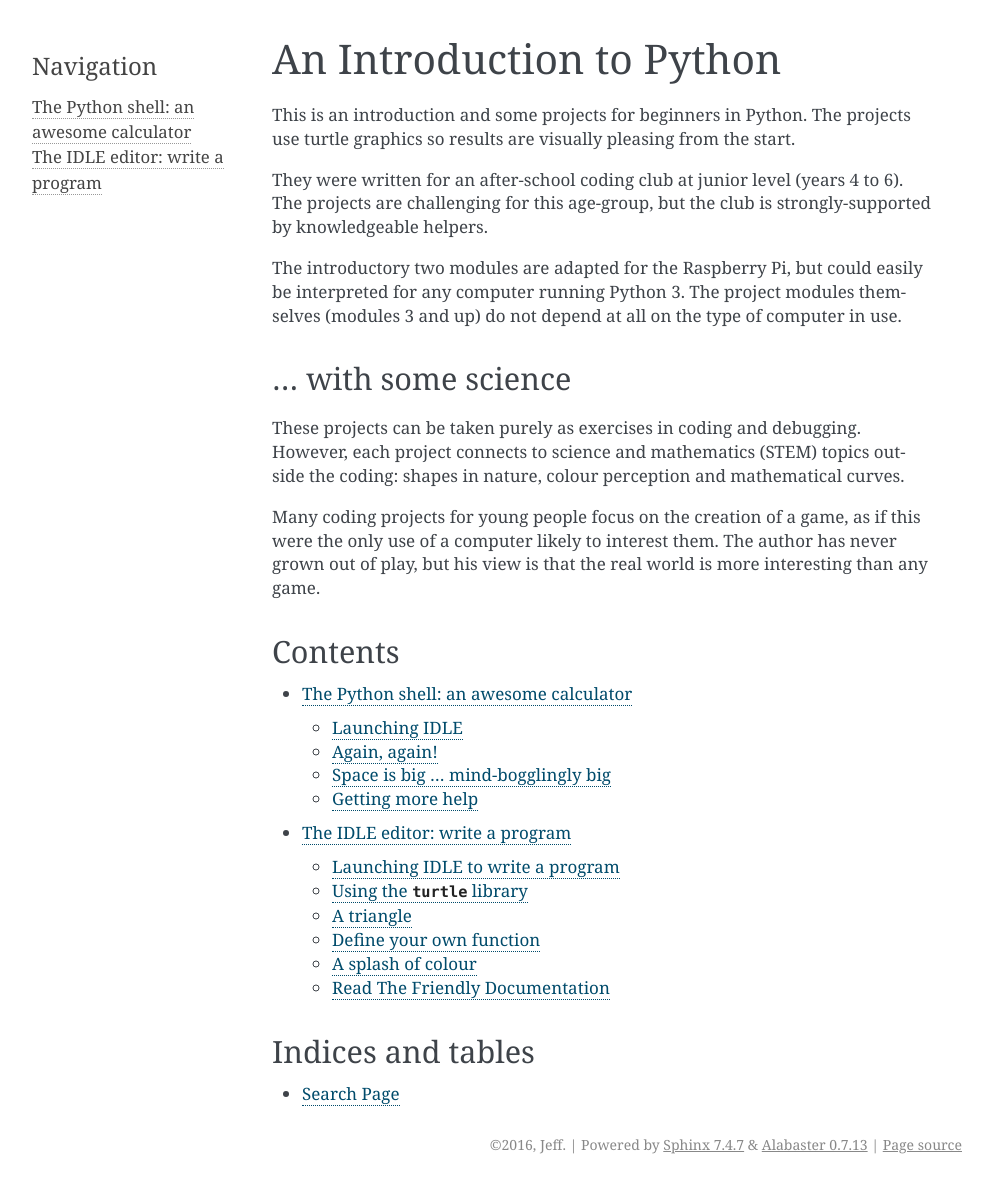
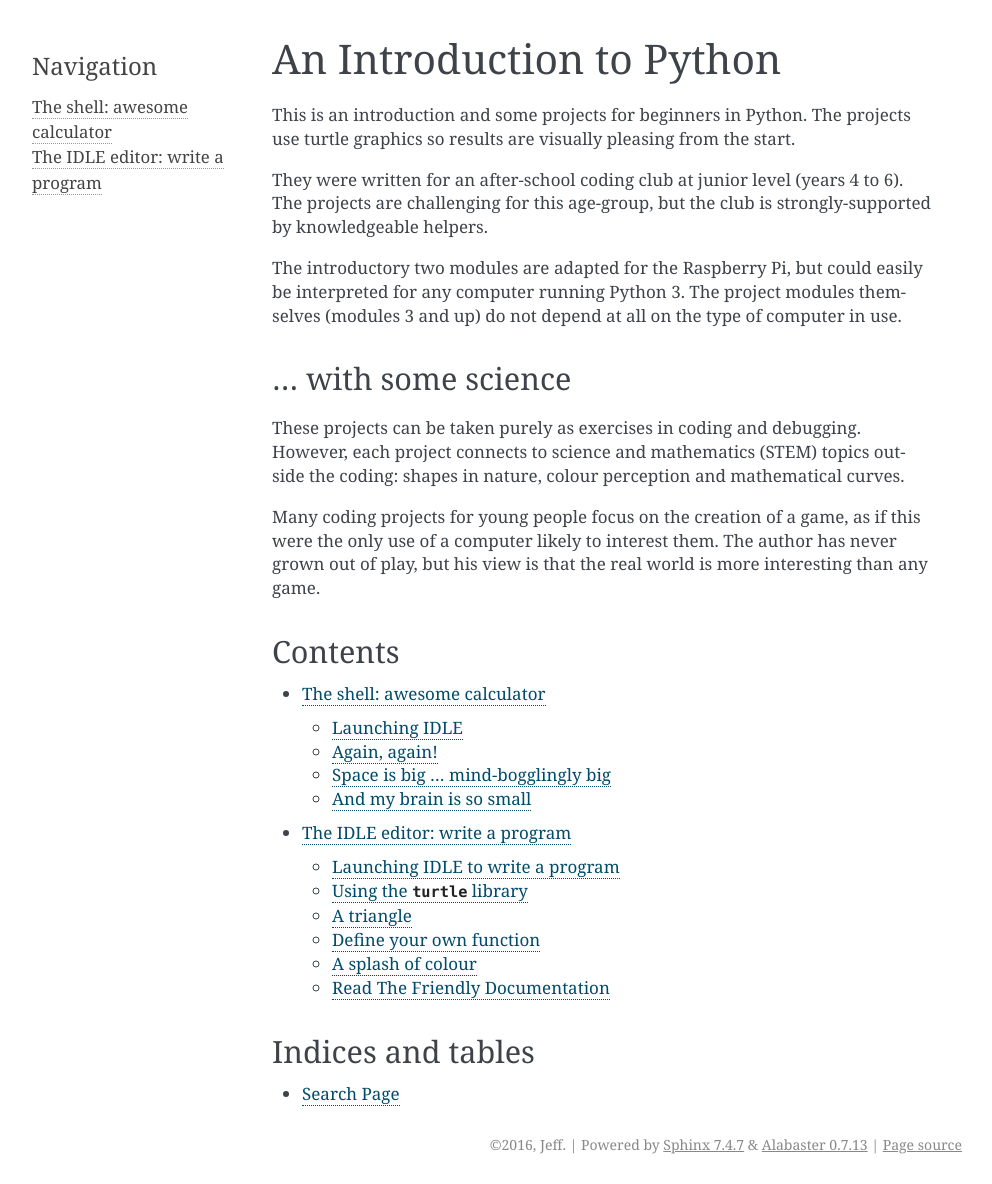
Before and after one commit to jeff5/python-with-science, a Sphinx documentation site: the page built from doc/source/index.rst, in a window 1280 px wide. Shown: the whole page, without its empty margins (148-1140 px from the left). Built offline with Sphinx 7.4.7, drawn with Linux system fonts in a browser that asks for light colours; some of the changed lines change nothing that is shown.

Commit message:
Minor adjustments to the chapter about the shell.

```diff
--- a/doc/source/shell/shell.rst
+++ b/doc/source/shell/shell.rst
@@ -1,10 +1,11 @@
-.. First Steps in Python using RPi - the shell
+.. The shell
 
-The Python shell: an awesome calculator
-#######################################
+The shell: awesome calculator
+#############################
 
-You can run the Python shell directly,
-but it suits us here to run it by launching IDLE.
+We can talk directly to Python through a program called "the shell".
+You can run the shell several ways,
+but it suits us to run it by launching IDLE.
 
 Launching IDLE
 **************
@@ -24,7 +25,7 @@
 The star ``*`` means multiplication.
 Python will reply with the answer 42.
 
-Try this::
+Now try this::
 
    >>> a = 7
    >>> b = 6
@@ -36,8 +37,8 @@
 The ``=`` means "make the name refer to this value".
 
 When we tell Python to do a calculation,
-where we might have had a number,
-we can use a variable that refers to the number instead.
+instead of a number,
+we can use a variable that refers to the number.
 It could be an easy calculation, or one that's a bit complicated::
 
    >>> a + b
@@ -55,14 +56,33 @@
 Put the cursor on the line that says ``(a+b) * (a-b)``,
 using the mouse or the arrow keys,
 and press enter.
-This makes a copy of that line at the prompt, as if you typed it.
-Press enter again, and Python will work it out again::
+This makes a copy of that line at the prompt, as if you had typed it.
+Press enter again, and Python will work it out::
 
    >>> (a+b) * (a-b)
    13420
 
 This time, the meaning of ``a`` is different,
 so you get a different answer.
+
+.. sidebar:: About names for variables
+
+   You can use almost name for a variable,
+   made of letters, digits and the ``_`` character, but not spaces.
+   An example is ``top_5_cats``.
+   You can't start with a digit, because that looks like a number to Python.
+   You can't use the 33 words already taken by Python
+   (like ``for`` and ``in``),
+   that come out orange in IDLE.
+   You *can* use names like ``print`` or ``list``
+   (purple in IDLE)
+   that already mean something to Python,
+   but it confuses humans.
+
+   Programmers use short names (letters)
+   for variables that are not needed for long.
+   When a variable will be used in lots of places,
+   they use long helpful names to remind them what it means.
 
 A variable can refer to any kind of information.
 Sometimes you want to refer to a *string* of text.
@@ -75,32 +95,11 @@
    >>> h + ' ' + w
    'Hello world!'
 
-.. sidebar:: About names for variables
-
-   You can use almost any word to name a variable,
-   made of letters, digits and the ``_`` character, but not spaces.
-   An example is ``level_10_score``.
-   You can't start with a digit, because that looks like a number to Python.
-   You can't use the 33 words already taken by Python
-   (like ``for`` and ``in``),
-   that come out orange in IDLE.
-   If you use a well-known word like ``print`` or ``list``
-   (purple in IDLE)
-   you won't be able to refer to the Python meanings of the same words.
-
-   Programmers use short names (letters)
-   for variables that are not needed for long.
-   When a variable will be used in lots of places,
-   so they might forget what it refers to,
-   programmers use long helpful names.
-
 Again, again!
 *************
 
 Just now, we used the same expression over again with a new value by copying.
-Often, you need to work something out for every value in a list,
-or each number in a range.
-
+Often, you need to work something out for a whole list of values.
 Here is a list being assigned to a variable and printed out (try it)::
 
    >>> alist = [2, 0.5, a, 2*b, "banana"]
@@ -139,7 +138,8 @@
 because the computer goes round and round the same instructions,
 once *for* each value.
 
-Let's change it to this. Remember you can save typing using the copy trick,
+Often we want to do this with a list of numbers.
+Remember you can save typing using the copy trick,
 just change ``alist`` to ``range(13)`` and hit return on the last line::
 
    >>> for x in range(13):
@@ -216,17 +216,17 @@
 you will run out of computer memory or patience before Python gives up.
 
 
-Getting more help
-*****************
+And my brain is so small
+************************
 
 Programmers can't possibly know everything about a language.
-Python has thousands of features built-in or in library modules.
-You will need the documentation.
+(Python has thousands of features.)
+Don't worry, help is at hand.
+If your machine is connected to the Internet
+(or you have the documentation installed specially)
+the IDLE menu "Help" >> "Python Docs" will take you there in a browser.
 
-If you are connected to the Internet
-(or have installed the documentation specially)
-the IDLE menu "Help" >> "Python Docs" will take you there in a browser.
+.. image:: idle_shell_help.png
+
 If you've followed this project to here,
 you're already up to Chapter 3 of the Tutorial.
-
-.. image:: idle_shell_help.png
```
